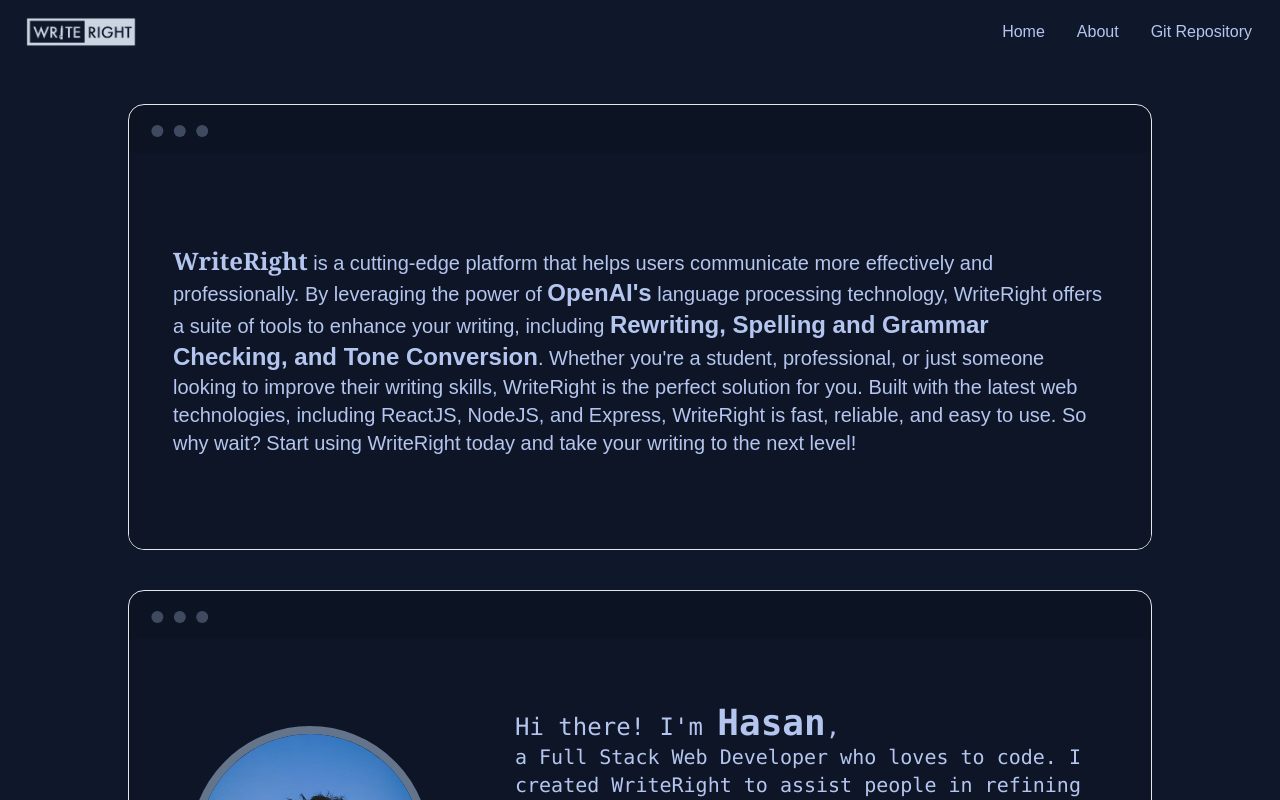
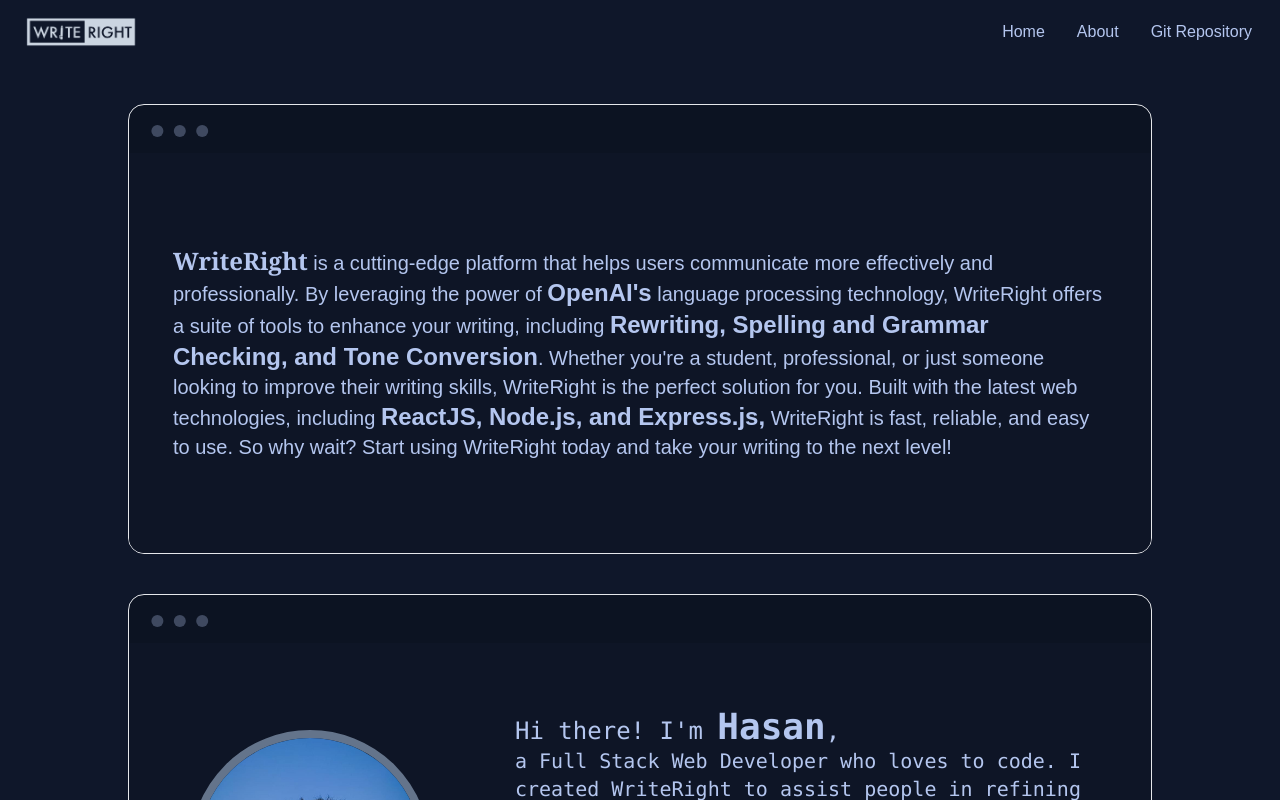
Before and after one commit to HasanC14/WriteRight, a React (Create React App) app in the folder Client/: page /About in a window 1280 px wide. Shown: the top 800 px of the page. Built offline with nearby package versions, Linux system fonts and the light colour scheme.

Commit message:
API key updated

```diff
--- a/Client/src/Components/About/About.js
+++ b/Client/src/Components/About/About.js
@@ -23,10 +23,12 @@
             </span>
             . Whether you're a student, professional, or just someone looking to
             improve their writing skills, WriteRight is the perfect solution for
-            you. Built with the latest web technologies, including ReactJS,
-            NodeJS, and Express, WriteRight is fast, reliable, and easy to use.
-            So why wait? Start using WriteRight today and take your writing to
-            the next level!
+            you. Built with the latest web technologies, including{" "}
+            <span className="font-bold text-2xl">
+              ReactJS, Node.js, and Express.js,
+            </span>{" "}
+            WriteRight is fast, reliable, and easy to use. So why wait? Start
+            using WriteRight today and take your writing to the next level!
           </p>
         </div>
       </div>
@@ -55,6 +57,7 @@
                   href="https://github.com/HasanC14"
                   target="_blank"
                   rel="noreferrer"
+                  className="hover:text-white"
                 >
                   <FaGithub></FaGithub>
                 </a>
@@ -62,6 +65,7 @@
                   href="https://www.facebook.com/hasan.chowdhuryD/"
                   target="_blank"
                   rel="noreferrer"
+                  className="hover:text-white"
                 >
                   <FaFacebook></FaFacebook>
                 </a>
@@ -69,6 +73,7 @@
                   href="https://www.linkedin.com/in/hasanchowdhuryd/"
                   target="_blank"
                   rel="noreferrer"
+                  className="hover:text-white"
                 >
                   <FaLinkedinIn></FaLinkedinIn>
                 </a>
--- a/Client/src/Components/Home/Home.js
+++ b/Client/src/Components/Home/Home.js
@@ -4,6 +4,7 @@
 import { ToastContainer, toast } from "react-toastify";
 import "react-toastify/dist/ReactToastify.css";
 const Home = () => {
+  const buttons = ["Rewrite", "Grammar Check", "Spell Check", "Formal Tone"];
   const [inputValue, setInputValue] = useState(
     "Write better, Write smarter..."
   );
```
Also changed, not shown: 1 other file (tests, documents, lock files or other folders).
